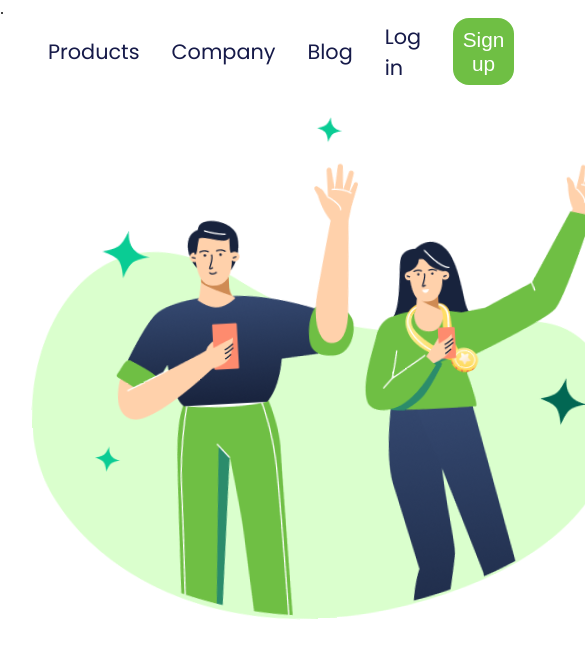
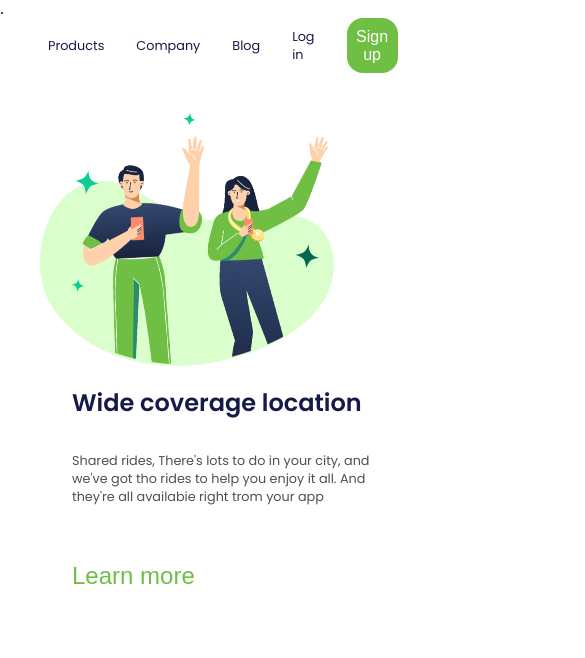
Before and after one commit to DaniloMoncaodeAraujo/Site-Localiza--o, a plain HTML site: page index.html in a window 390 px wide. Shown: the top 658 px of the page, 585 px wide, since content can reach past the window. Drawn offline with Linux system fonts and the light colour scheme.

Commit message:
Deixei todo o Site Responsivo!

```diff
--- a/style.css
+++ b/style.css
@@ -19,10 +19,10 @@ header {
         font-family: "Poppins", sans-serif;
     }
 
-    a:hover{
+    a:hover {
         cursor: pointer;
         font-size: 1.4rem;
-        transition: 0.4s linear;
+        transition: 0.7s linear;
         color: #6FBF44;
     }
 
@@ -35,10 +35,10 @@ header {
         border-radius: 1rem;
     }
 
-    button:hover{
+    button:hover {
         cursor: pointer;
         background-color: #161A49;
-        transition: 0.5s linear;
+        transition: 0.7s linear;
         font-size: 1.4rem;
     }
 
@@ -48,17 +48,17 @@ section {
     display: flex;
     margin: 3rem 0 0 3rem;
 
-    img{
+    img {
         animation: moverfoto 3s infinite alternate ease-in-out;
 
     }
 
-    .text{
+    .text {
         display: flex;
         flex-direction: column;
         margin-left: 1.5rem;
 
-        h1{
+        h1 {
             margin-top: 4.5rem;
             color: #161A49;
             font-size: 4.4rem;
@@ -66,7 +66,7 @@ section {
             font-family: "Poppins", sans-serif;
         }
 
-        p{
+        p {
             color: #4B505A;
             font-size: 1.2rem;
             font-weight: 400;
@@ -74,8 +74,8 @@ section {
             margin: 2rem 0 3.5rem 0;
         }
 
-        button{
-        background-color: #ffffff;
+        button {
+            background-color: #ffffff;
             color: #6FBF44;
             border: none;
             font-size: 1.6rem;
@@ -84,7 +84,7 @@ section {
             text-align: center;
         }
 
-        button:hover{
+        button:hover {
             cursor: pointer;
             color: #ffffff;
             font-size: 1.6rem;
@@ -99,7 +99,99 @@ section {
 }
 
 @keyframes moverfoto {
-    from{
-       transform: translate(-4%, -4%) rotate(-4deg);
+    from {
+        transform: translate(-4%, -4%) rotate(-4deg);
     }
-   }
+}
+
+/* Para telas até 1024px (tablets em modo paisagem) */
+@media (max-width: 1024px) {
+    section {
+
+        div img {
+            width: 500px;
+        }
+
+        .text {
+            h1 {
+                margin-top: 0;
+                font-size: 2rem;
+            }
+
+            p {
+                font-size: 1rem;
+            }
+        }
+    }
+
+
+}
+
+/* Para telas até 768px (tablets e smartphones grandes) */
+@media (max-width: 768px) {
+    section {
+
+        div img {
+            width: 350px;
+        }
+
+        .text {
+            h1 {
+                margin-top: 0;
+                font-size: 2rem;
+            }
+
+            p {
+                font-size: 0.8rem;
+            }
+
+            button {
+                text-align: start;
+            }
+        }
+    }
+}
+
+/* Para telas até 480px (smartphones pequenos) */
+@media (max-width: 480px) {
+    header{
+        a{
+            font-size: 0.8rem;
+        }
+
+        a:hover{
+            font-size: 1rem;
+        }
+
+        button{
+            font-size: 1rem;
+        }
+
+        button:hover{
+            font-size: 1.2rem;
+        }
+    }
+    section {
+        flex-direction: column;
+
+        div img {
+            width: 300px;
+        }
+
+        .text {
+            h1 {
+                margin-top: 0.5rem;
+                font-size: 1.5rem;
+            }
+
+            p {
+                font-size: 0.8rem;
+            }
+
+            button {
+                font-size: 1.5rem;
+                text-align: start;
+            }
+        }
+    }
+}
```
